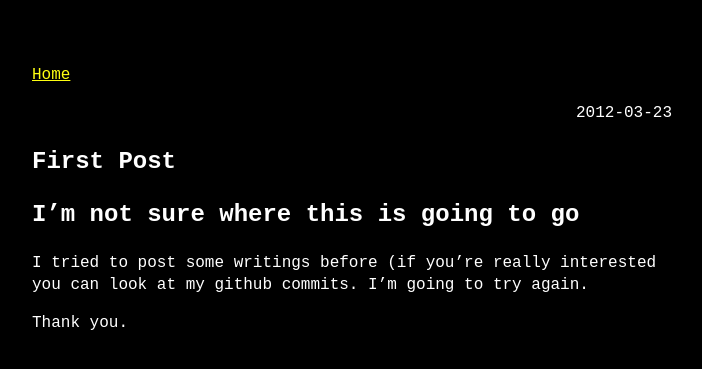
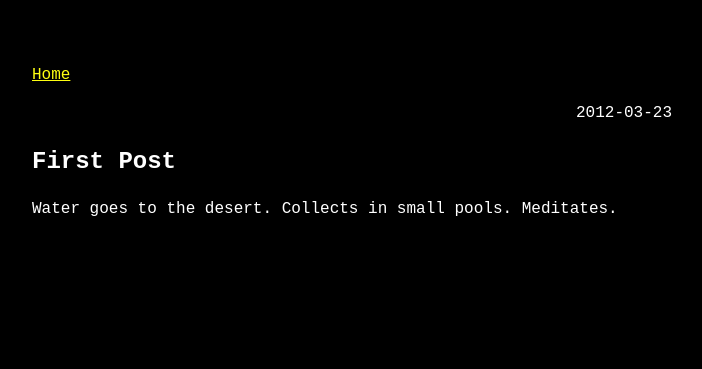
Before and after one commit to tommy-swimmer/home, a Jekyll site: the page built from _posts/12-03-23-first-post.md, in a window 1280 px wide. Shown: the top 369 px of the page, without its empty margins (288-990 px from the left). Built offline with Jekyll 4.4.1, drawn with Linux system fonts in a browser that asks for light colours; our own code applies the rules of GitHub Pages for plain Markdown files.

Commit message:
Update 12-03-23-first-post.md

```diff
--- a/_posts/12-03-23-first-post.md
+++ b/_posts/12-03-23-first-post.md
@@ -1,5 +1 @@
-# I'm not sure where this is going to go
-
-I tried to post some writings before (if you're really interested you can look at my github commits. I'm going to try again.
-
-Thank you.
+Water goes to the desert. Collects in small pools. Meditates.
```
